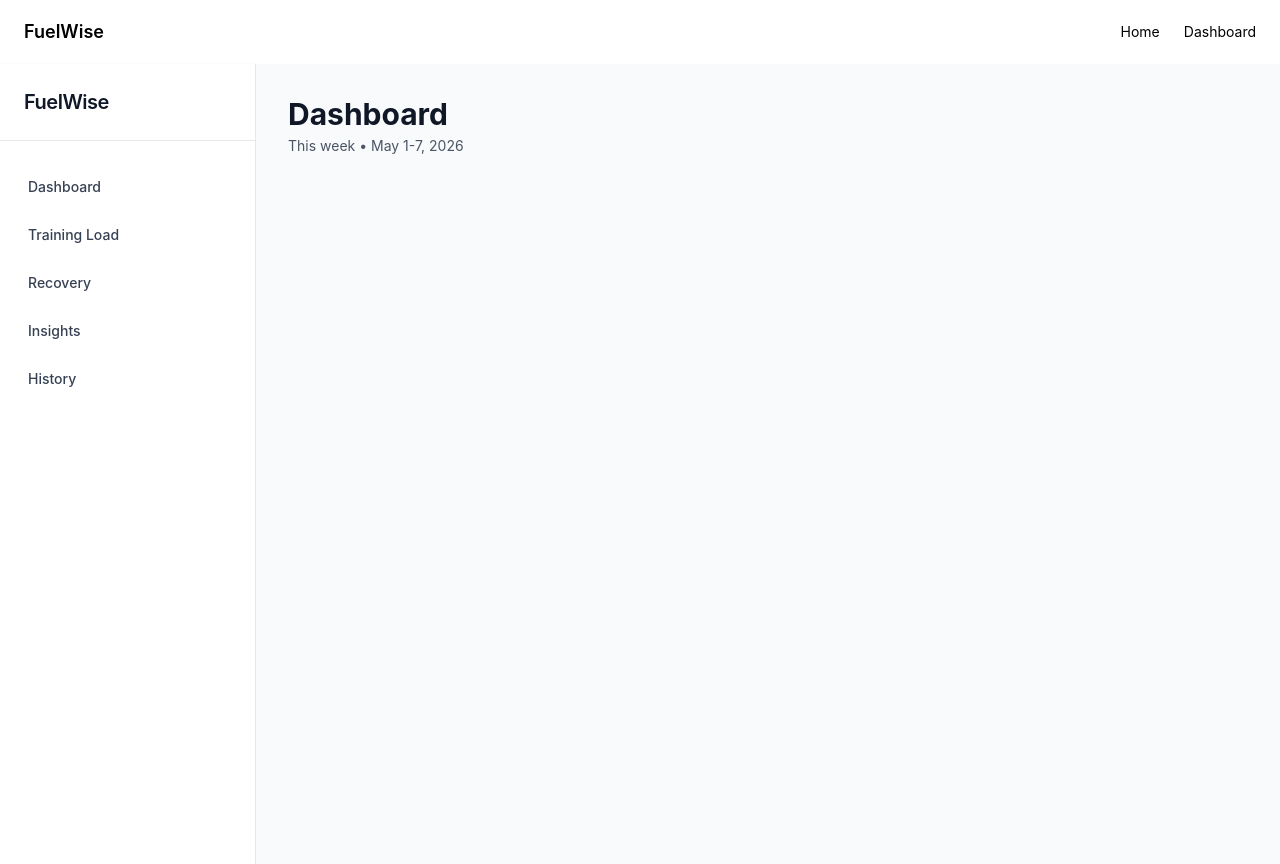
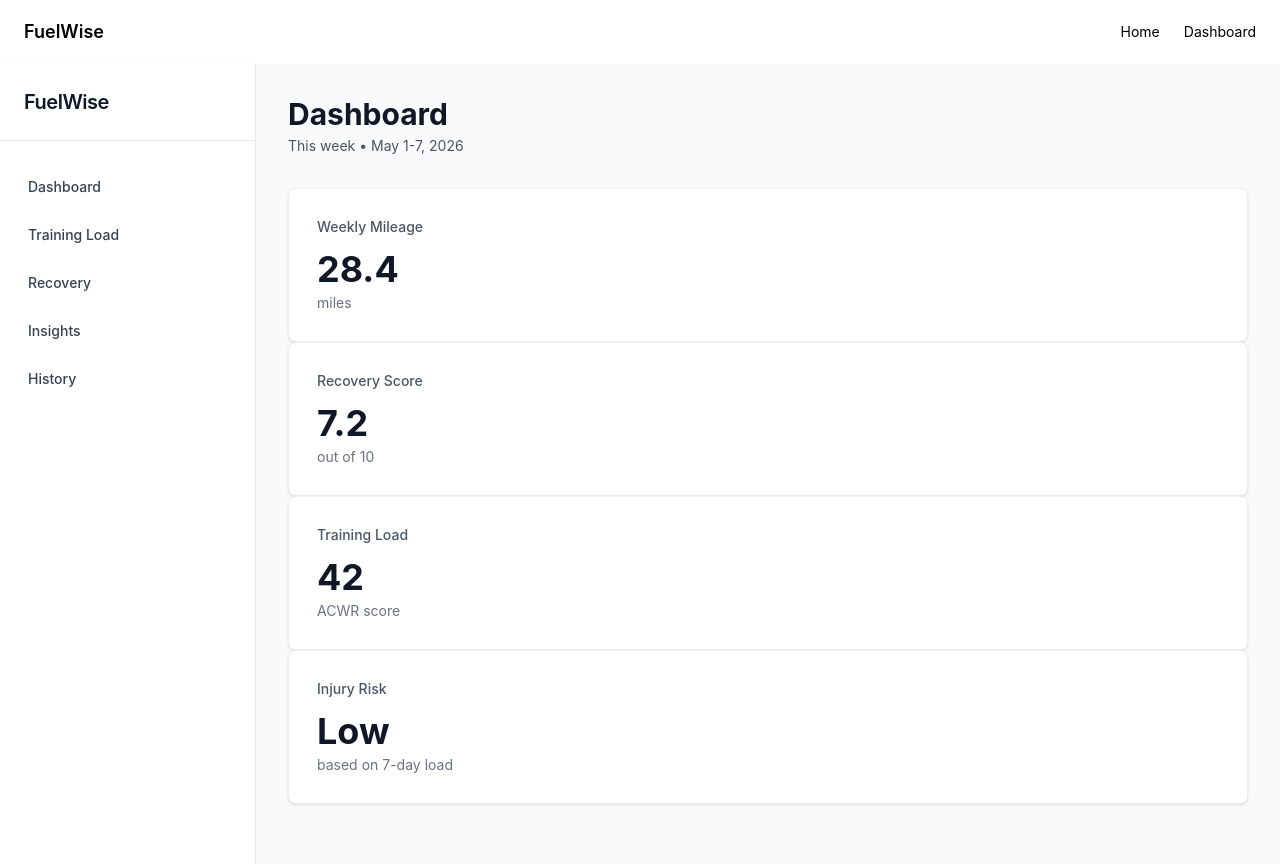
Before and after one commit to zstem001hz-droid/fuelwise-health, a React (Vite) app: page /dashboard in a window 1280 px wide. Built offline with nearby package versions, Linux system fonts and the light colour scheme.

Commit message:
feat(dashboard): chore(dashboard): insert StatCard instances and mark hardcoded data for replacement

```diff
--- a/src/pages/DashboardPage.tsx
+++ b/src/pages/DashboardPage.tsx
@@ -17,11 +17,36 @@ export default function DashboardPage() {
         <div className="mb-8">
           <h1 className="text-3xl font-bold text-gray-900">Dashboard</h1>
           <p className="mt-1 text-sm text-gray-600">
+             {/* hardcoded data for debugging, will replace*/}
             This week • May 1-7, 2026
           </p>
         </div>
 
         {/* Stats grid */}
+        <div className="">
+            {/* hardcoded data for debugging, will replace with dynamic data from backend later. */}
+          <StatCard
+            title="Weekly Mileage"
+            value="28.4"
+            subtitle="miles"
+          />
+          <StatCard
+            title="Recovery Score"
+            value="7.2"
+            subtitle="out of 10"
+          />
+          <StatCard
+            title="Training Load"
+            value="42"
+            subtitle="ACWR score"
+          />
+          <StatCard
+            title="Injury Risk"
+            value="Low"
+            subtitle="based on 7-day load"
+          />
+        </div>
+
 
       </div>
     </div>
```
